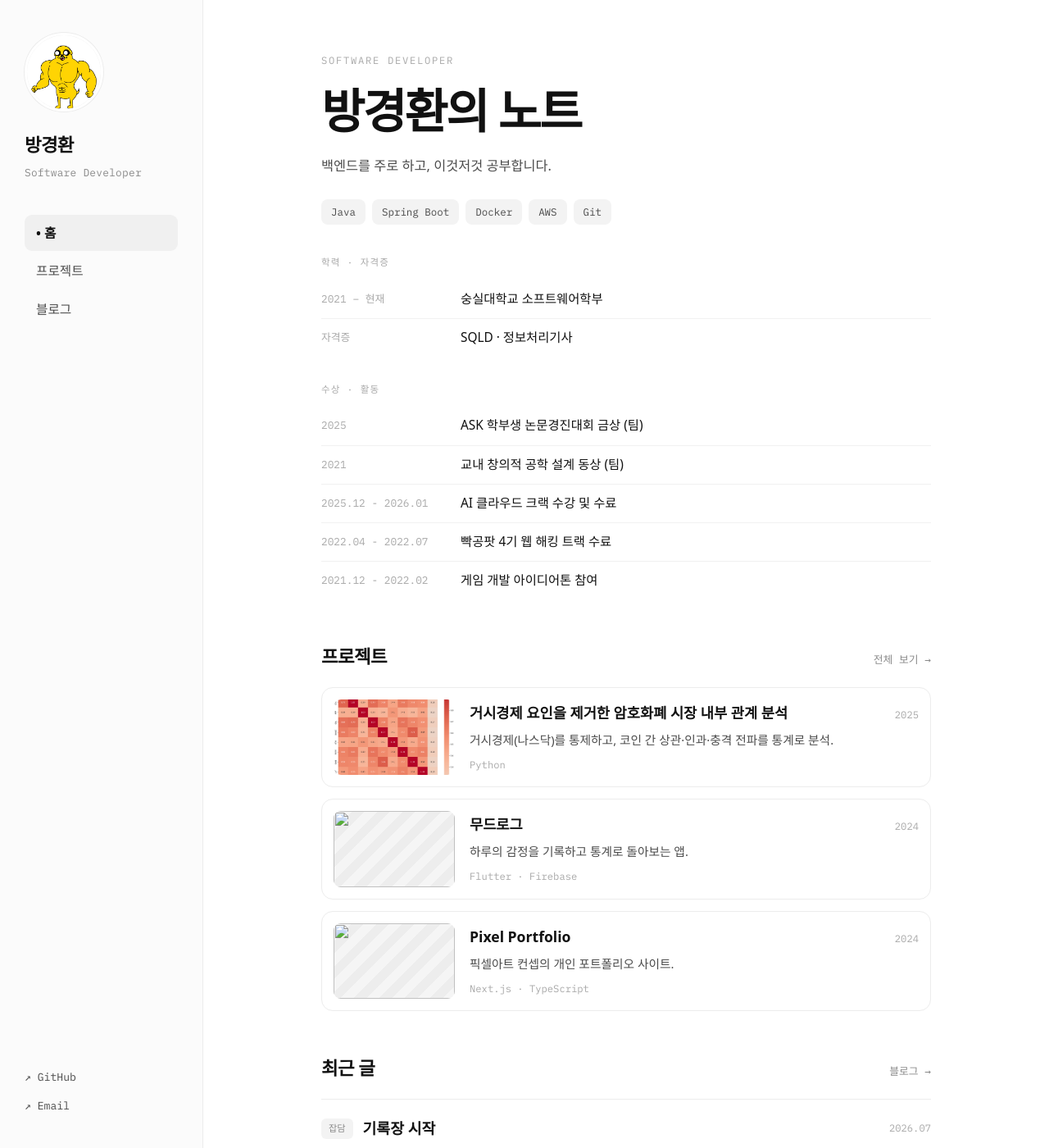
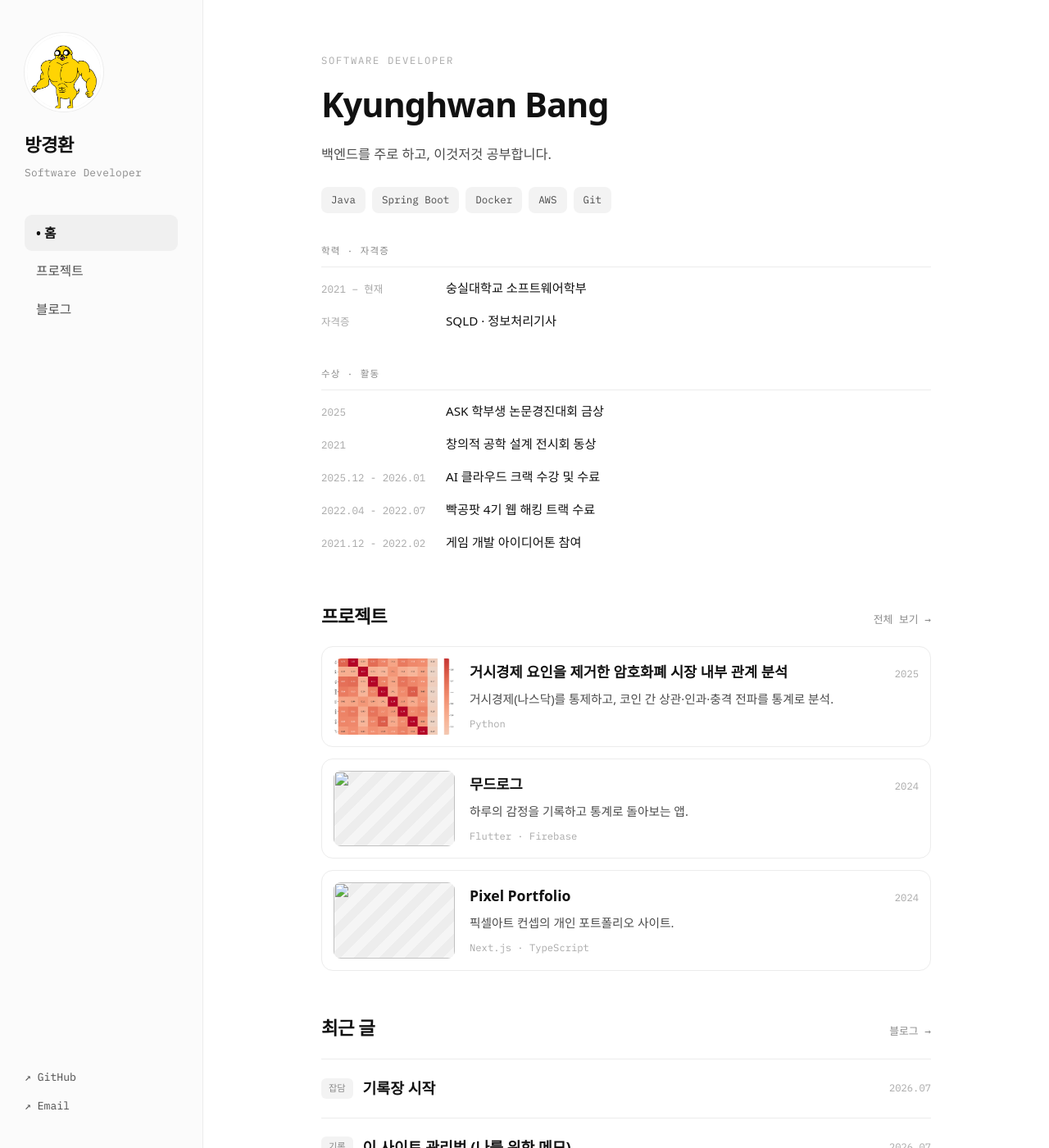
Before and after one commit to Bangkyunghwan/Bangkyunghwan.github.io, a Jekyll site: the page built from index.html, in a window 1280 px wide and 1400 px high. Shown: the whole window at 82% size. Built offline with Jekyll 4.4.1, drawn with Linux system fonts in a browser that asks for light colours; some web fonts are replaced.

Commit message:
디자인 수정

```diff
--- a/_config.yml
+++ b/_config.yml
@@ -4,7 +4,7 @@
 title: "방경환"
 role: "Software Developer"                    # 사이드바 이름 밑
 hero_eyebrow: "SOFTWARE DEVELOPER"  # 홈 맨 위 작은 글씨
-hero_title_1: "방경환의 노트"        # 홈 큰 제목 (한 줄)
+hero_title_1: "Kyunghwan Bang"        # 홈 큰 제목 (한 줄)
 hero_title_2: ""                     # 안 씀 — 한 줄 제목이면 비워둬
 hero_intro: "백엔드를 주로 하고, 이것저것 공부합니다."
 description: "만든 것들과 공부 기록을 모아둔 포트폴리오입니다."
@@ -27,9 +27,9 @@ education:
 # 홈 '경력 · 활동' 카드
 experience:
   - period: "2025"
-    text: "ASK 학부생 논문경진대회 금상 (팀)"
+    text: "ASK 학부생 논문경진대회 금상"
   - period: "2021"
-    text: "교내 창의적 공학 설계 동상 (팀)"
+    text: "창의적 공학 설계 전시회 동상"
   - period: "2025.12 - 2026.01"
     text: "AI 클라우드 크랙 수강 및 수료"
   - period: "2022.04 - 2022.07"
--- a/_layouts/default.html
+++ b/_layouts/default.html
@@ -8,7 +8,7 @@
   <link rel="preconnect" href="https://fonts.gstatic.com" crossorigin>
   <link rel="stylesheet" href="https://cdn.jsdelivr.net/gh/orioncactus/pretendard@v1.3.9/dist/web/static/pretendard.min.css">
   <link href="https://fonts.googleapis.com/css2?family=IBM+Plex+Mono:wght@400;500&display=swap" rel="stylesheet">
-  <link rel="stylesheet" href="{{ '/assets/css/style.css' | relative_url }}">
+  <link rel="stylesheet" href="{{ '/assets/css/style.css' | relative_url }}?v={{ site.time | date: '%s' }}">
   {% feed_meta %}
 </head>
 <body>
--- a/assets/css/style.css
+++ b/assets/css/style.css
@@ -115,7 +115,7 @@ main { max-width: var(--content); margin: 0 auto; padding: 64px 48px 90px; }
 /* ============================================================
    Home
    ============================================================ */
-.hero-title { font-size: clamp(2.4rem, 6vw, 3.6rem); font-weight: 800; letter-spacing: -0.04em; line-height: 1.12; }
+.hero-title { font-size: clamp(2rem, 5vw, 2.6rem); font-weight: 700; letter-spacing: -0.025em; line-height: 1.2; }
 .hero-intro { color: var(--ink-2); margin: 22px 0 26px; max-width: 54ch; font-size: 1.02rem; }
 .hero .chips { margin-bottom: 8px; }
 
@@ -128,13 +128,12 @@ main { max-width: var(--content); margin: 0 auto; padding: 64px 48px 90px; }
 .info-text { font-size: 0.94rem; color: var(--ink); font-weight: 500; margin-top: 3px; }
 
 /* Facts (학력·수상) — full-width stacked lists */
-.facts { margin-top: 36px; display: flex; flex-direction: column; gap: 30px; }
-.fact-title { font-family: var(--mono); font-size: 0.72rem; letter-spacing: 0.1em; text-transform: uppercase; color: var(--muted); margin-bottom: 12px; }
+.facts { margin-top: 36px; display: flex; flex-direction: column; gap: 34px; }
+.fact-title { font-family: var(--mono); font-size: 0.72rem; letter-spacing: 0.1em; text-transform: uppercase; color: var(--ink-3); padding-bottom: 10px; margin-bottom: 6px; border-bottom: 1px solid var(--line); }
 .fact-list { list-style: none; }
-.fact-list li { display: flex; gap: 20px; padding: 10px 0; border-top: 1px solid var(--line-2); }
-.fact-list li:first-child { border-top: none; }
-.fact-period { flex: 0 0 150px; font-family: var(--mono); font-size: 0.8rem; color: var(--muted); padding-top: 2px; }
-.fact-text { color: var(--ink); font-weight: 500; font-size: 0.96rem; }
+.fact-list li { display: flex; gap: 16px; padding: 7px 0; align-items: baseline; }
+.fact-period { flex: 0 0 136px; white-space: nowrap; font-family: var(--mono); font-size: 0.78rem; color: var(--muted); }
+.fact-text { color: var(--ink); font-weight: 500; font-size: 0.95rem; }
 
 /* Featured project cards (home) + grid cards (projects) */
 .card-grid { display: grid; grid-template-columns: 1fr 1fr; gap: 20px; }
```
